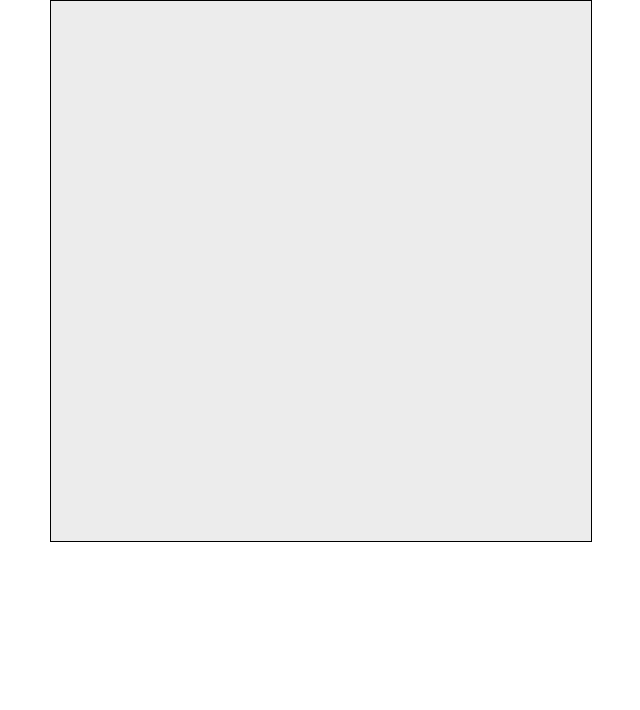
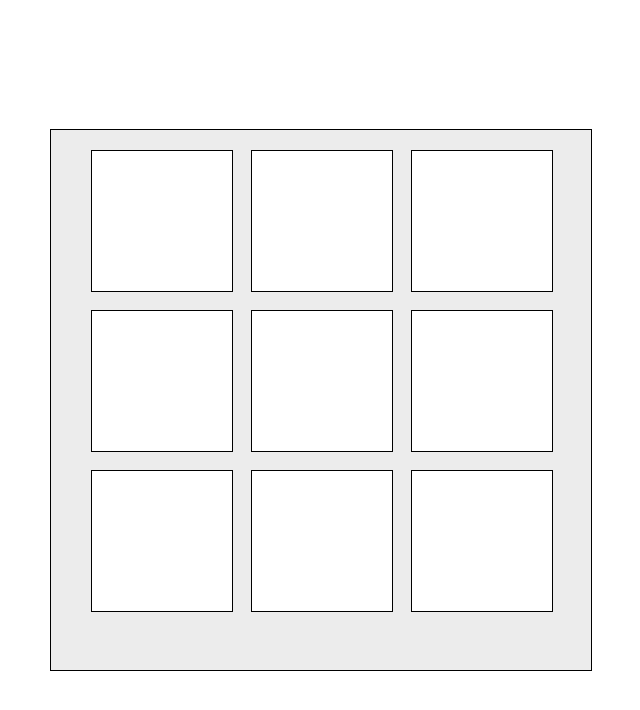
Before and after one commit to njcushing/odin-tic-tac-toe, a website: page index.html in a window 1280 px wide. Shown: the whole page, without its empty margins (319-959 px from the left). Drawn offline with Linux system fonts and the light colour scheme.

Commit message:
Add some placeholder cells to the game container

```diff
--- a/index.html
+++ b/index.html
@@ -9,7 +9,15 @@
     <body>
         <div class="main">
             <div class="game-container">
-
+                <div class="game-cell"></div>
+                <div class="game-cell"></div>
+                <div class="game-cell"></div>
+                <div class="game-cell"></div>
+                <div class="game-cell"></div>
+                <div class="game-cell"></div>
+                <div class="game-cell"></div>
+                <div class="game-cell"></div>
+                <div class="game-cell"></div>
             </div>
         </div>
     </body>
--- a/styles.css
+++ b/styles.css
@@ -37,17 +37,27 @@ h1, h2, h3, h4, h5, h6 {
     display: grid;
     grid-template-rows: repeat(2, auto);
     justify-content: center;
-    align-content: start;
+    align-content: center;
     height: inherit;
 }
 
 .game-container {
-    width: 500px;
-    height: 500px;
+    display: grid;
+    grid-template-rows: repeat(auto-fill, 140px);
+    grid-template-columns: repeat(auto-fill, 140px);
     justify-content: center;
     align-content: start;
     gap: 20px;
     padding: 20px;
     background-color: #ececec;
+    width: 500px;
+    height: 500px;
     border: 1px solid #000;
 }
+
+.game-cell {
+    width: 140px;
+    height: 140px;
+    background-color: #ffffff;
+    border: 1px solid #000;
+}
```
